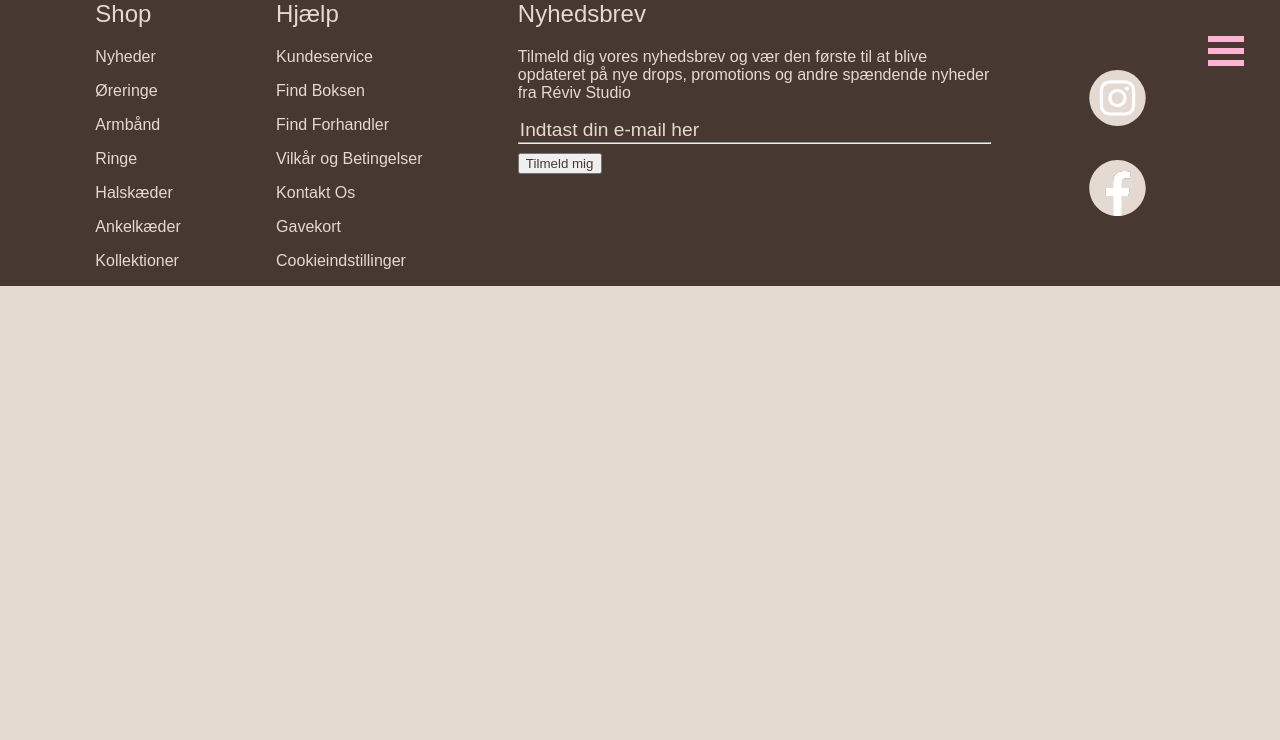
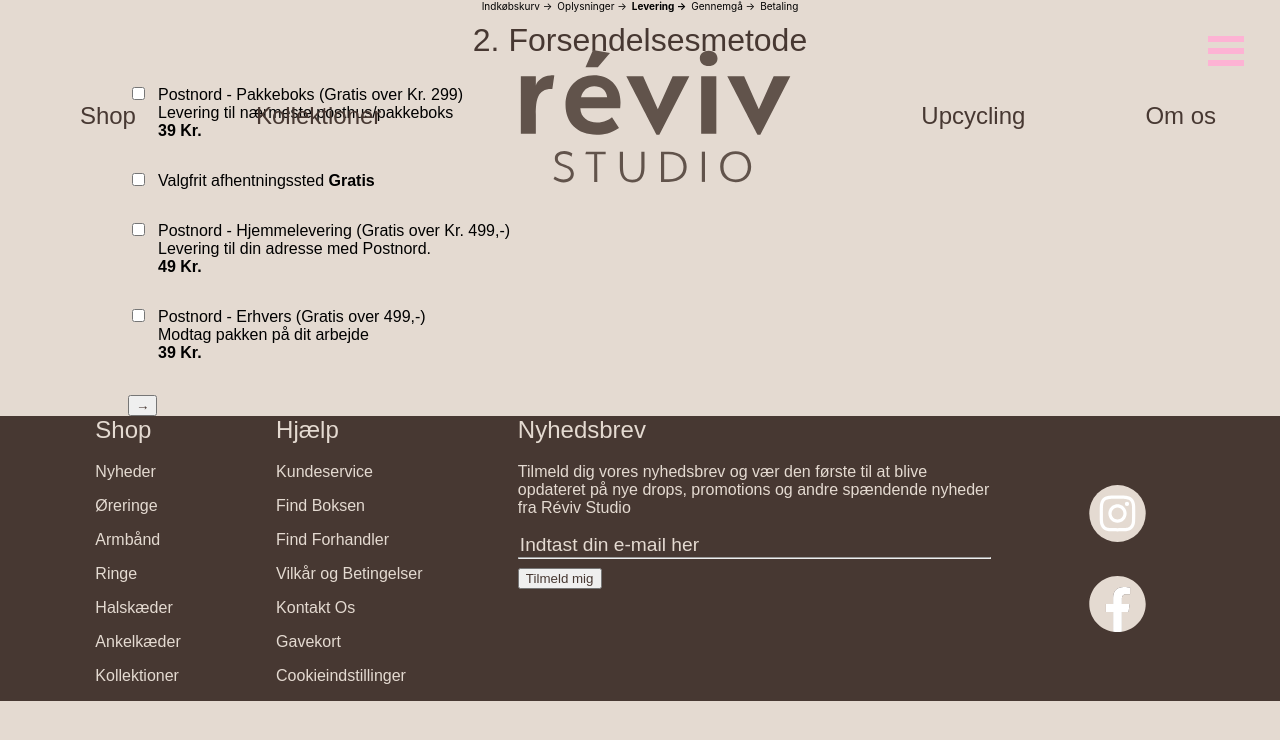
Before and after one commit to SasiaDagnoli/revivstudio, a React (Create React App) app: page /levering in a window 1280 px wide. Shown: the top 740 px of the page. Built offline with nearby package versions, Linux system fonts and the light colour scheme; no server answers; a web font is replaced by a local one.

Commit message:
payment flow first setup

```diff
--- a/src/App.js
+++ b/src/App.js
@@ -12,6 +12,9 @@ import Basket from "./components/Basket";
 import SingleView from "./components/SingleView";
 import Checkout from "./components/Checkout";
 import ContactInfo from "./components/ContactInfo";
+import Delivery from "./components/Delivery";
+import ApproveOrder from "./components/ApproveOrder";
+import Payment from "./components/Payment";
 import MyBasket from "./components/MyBasket";
 
 function App() {
@@ -86,6 +89,9 @@ function App() {
               <Route path="about" element={<About />} />
               <Route path="checkout" element={<Checkout basket={basket} />} />
               <Route path="kontaktinfo" element={<ContactInfo basket={basket} />}></Route>
+              <Route path="levering" element={<Delivery basket={basket} />}></Route>
+              <Route path="gennemse" element={<ApproveOrder basket={basket} />}></Route>
+              <Route path="betaling" element={<Payment basket={basket} />}></Route>
               <Route path="produkt/:id" element={<SingleView setBasket={setBasket} basket={basket} />} />
             </Route>
           </Routes>
--- a/src/App.scss
+++ b/src/App.scss
@@ -10,6 +10,8 @@
 @use "styles/buttons";
 @use "styles/checkout";
 @use "styles/contactinfo";
+@use "styles/delivery";
+@use "styles/approveorder";
 
 * {
     margin-top: 0;
--- /dev/null
+++ b/src/components/ApproveOrder.js
@@ -0,0 +1,83 @@
+import { Link } from "react-router-dom";
+export default function ApproveOrder(props) {
+  const mapped = props.basket.map((product, index) => (
+    <article>
+      <img src={`./images/${product.imagename}`} alt="" />
+      <div>
+        <h2>{product.productname}</h2>
+        <p>Antal: {product.amount}</p>
+      </div>
+      <p>{product.price} DKK</p>
+    </article>
+  ));
+  const initialValue = 0;
+  let sum = props.basket.reduce(function (previousValue, currentValue) {
+    return previousValue + currentValue.price * currentValue.amount;
+  }, initialValue);
+  return (
+    <div>
+      <div className="checkout-steps">
+        <ul>
+          <li>Indkøbskurv →</li>
+          <li>
+            <strong>Oplysninger →</strong>
+          </li>
+          <li>Levering →</li>
+
+          <li>
+            <strong>Gennemgå →</strong>
+          </li>
+          <li>Betaling </li>
+        </ul>
+      </div>
+      <section className="approve-section">
+        <h1>3. Gennemse ordre</h1>
+        <h2>Subtotal inkl. moms </h2>
+        <div className="checkout-section">{mapped}</div>
+        <hr />
+        <div className="order-price-calc">
+          <div>
+            <p>Subtotal:</p>
+            <p>{sum}</p>
+          </div>
+          <div>
+            <p>Levering:</p>
+            <p>Pris,-</p>
+          </div>
+          <div>
+            <p>Moms udgør</p>
+            <p>25%</p>
+          </div>
+        </div>
+        <hr />
+        <div className="order-price-total">
+          <p>I alt</p>
+          <p>Kr. {sum}</p>
+        </div>
+        <hr />
+        <div className="order-accept">
+          <p>Klik på "Jeg accpeterer" for at bekræfte, at du har læst og accepteret forretningsbetingelserne.</p>
+          <p>
+            <strong>Klik her for at læse forretningsbetingelserne</strong>
+          </p>
+          <p>
+            <strong>Klik her for at læse vores persondatapolitik</strong>
+          </p>
+          <form action="">
+            <div className="form-control">
+              <input type="checkbox" id="accept" />
+              <label htmlFor="accept">Jeg accepterer</label>
+            </div>
+            <div className="form-control">
+              <input type="checkbox" id="newsletter-sign-up" />
+              <label htmlFor="newsletter-sign-up">Tilmeld mig nyhedsbrevet og giv mig besked om gode tilbud og spændende nyheder.</label>
+            </div>
+            <Link to="/betaling">
+              <button>→</button>
+            </Link>
+          </form>
+        </div>
+      </section>
+    </div>
+  );
+}
--- a/src/components/ContactInfo.js
+++ b/src/components/ContactInfo.js
@@ -10,8 +10,9 @@ export default function ContactInfo() {
             <strong>Oplysninger →</strong>
           </li>
           <li>Levering →</li>
-          <li>Betaling →</li>
-          <li>Gennemgå</li>
+
+          <li>Gennemgå →</li>
+          <li>Betaling </li>
         </ul>
       </div>
       <section className="contactinfo-section">
@@ -44,7 +45,7 @@ export default function ContactInfo() {
             <label htmlFor="other-adress">Levering til anden adresse</label>
           </div>
 
-          <Link to="/kontaktinfo">
+          <Link to="/levering">
             <button>→</button>
           </Link>
         </form>
--- /dev/null
+++ b/src/components/Delivery.js
@@ -0,0 +1,59 @@
+import { Link } from "react-router-dom";
+export default function Delivery() {
+  return (
+    <div>
+      <div className="checkout-steps">
+        <ul>
+          <li>Indkøbskurv →</li>
+          <li>Oplysninger →</li>
+          <li>
+            <strong>Levering →</strong>
+          </li>
+
+          <li>Gennemgå →</li>
+          <li>Betaling </li>
+        </ul>
+      </div>
+      <section className="delivery-section">
+        <h1>2. Forsendelsesmetode</h1>
+        <form action="">
+          <div className="form-control">
+            <input type="checkbox" id="postnord-pakkeboks" />
+            <label htmlFor="postnord-pakkeboks">
+              Postnord - Pakkeboks (Gratis over Kr. 299) <br /> Levering til nærmeste posthus/pakkeboks <br />
+              <strong>39 Kr.</strong>
+            </label>
+          </div>
+
+          <div className="form-control">
+            <input type="checkbox" id="afhentningssted" />
+            <label htmlFor="afhentningssted">
+              {" "}
+              Valgfrit afhentningssted <strong>Gratis</strong>
+            </label>
+          </div>
+
+          <div className="form-control">
+            <input type="checkbox" id="postnord-hjemme" />
+            <label htmlFor="postnord-hjemme">
+              Postnord - Hjemmelevering (Gratis over Kr. 499,-) <br /> Levering til din adresse med Postnord. <br />
+              <strong>49 Kr.</strong>
+            </label>
+          </div>
+
+          <div className="form-control">
+            <input type="checkbox" id="postnord-erhverv" />
+            <label htmlFor="postnord-erhverv">
+              {" "}
+              Postnord - Erhvers (Gratis over 499,-) <br /> Modtag pakken på dit arbejde <br />
+              <strong>39 Kr.</strong>
+            </label>
+          </div>
+          <Link to="/gennemse">
+            <button>→</button>
+          </Link>
+        </form>
+      </section>
+    </div>
+  );
+}
--- /dev/null
+++ b/src/components/Payment.js
@@ -0,0 +1,47 @@
+export default function Payment() {
+  return (
+    <div>
+      <div className="checkout-steps">
+        <ul>
+          <li>Indkøbskurv →</li>
+          <li>
+            <strong>Oplysninger →</strong>
+          </li>
+          <li>Levering →</li>
+
+          <li>Gennemgå →</li>
+          <li>
+            <strong>Betaling</strong>
+          </li>
+        </ul>
+      </div>
+
+      <section className="payment-section">
+        <form action="">
+          <div className="form-control">
+            <input type="checkbox" id="mobilepay" />
+            <label htmlFor="mobilepay">Mobilepay</label>
+          </div>
+          <div className="form-control">
+            <input type="checkbox" id="kort" />
+            <label htmlFor="kort">Kortbetaling</label>
+          </div>
+          <div className="card-form">
+            <label htmlFor="name">Kortholders navn</label>
+            <input type="text" id="name" />
+            <label htmlFor="cardnumber">Kortnummer</label>
+            <input type="tel" id="cardnumber" />
+            <label htmlFor="expiry">Gyldig til</label>
+            <input type="text" id="expiry" />
+            <label htmlFor="cc">Kontrolcifre</label>
+            <input type="text" id="cc" />
+          </div>
+          <div className="form-control">
+            <input type="checkbox" id="bankoverførsel" />
+            <label htmlFor="bankoverførsel">Bankoverførsel</label>
+          </div>
+        </form>
+      </section>
+    </div>
+  );
+}
--- /dev/null
+++ b/src/styles/_approveorder.scss
@@ -0,0 +1,12 @@
+.approve-section{
+    width: 80vw;
+    margin-left: auto;
+    margin-right: auto;
+    h1{
+        font-size: 2rem;
+    }
+    .order-price-calc, .order-price-total{
+        display: flex;
+        justify-content: space-between;
+    }
+}
--- /dev/null
+++ b/src/styles/_delivery.scss
@@ -0,0 +1,14 @@
+.delivery-section{
+    width: 80vw;
+    margin-right: auto;
+    margin-left: auto;
+.form-control{
+    display: flex;
+    align-items: baseline;
+    margin-bottom: 2rem;
+    gap: 10px;
+}
+h1{
+    font-size: 2rem;
+}
+}
```
